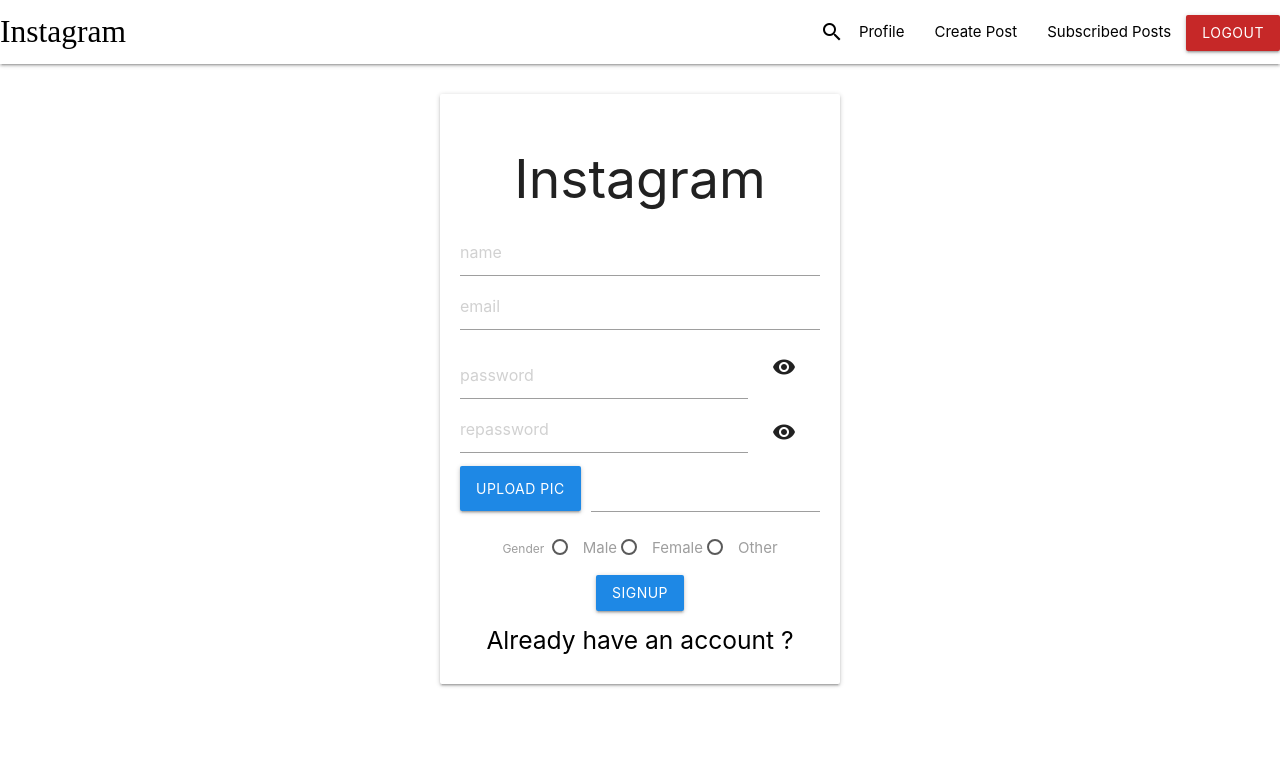
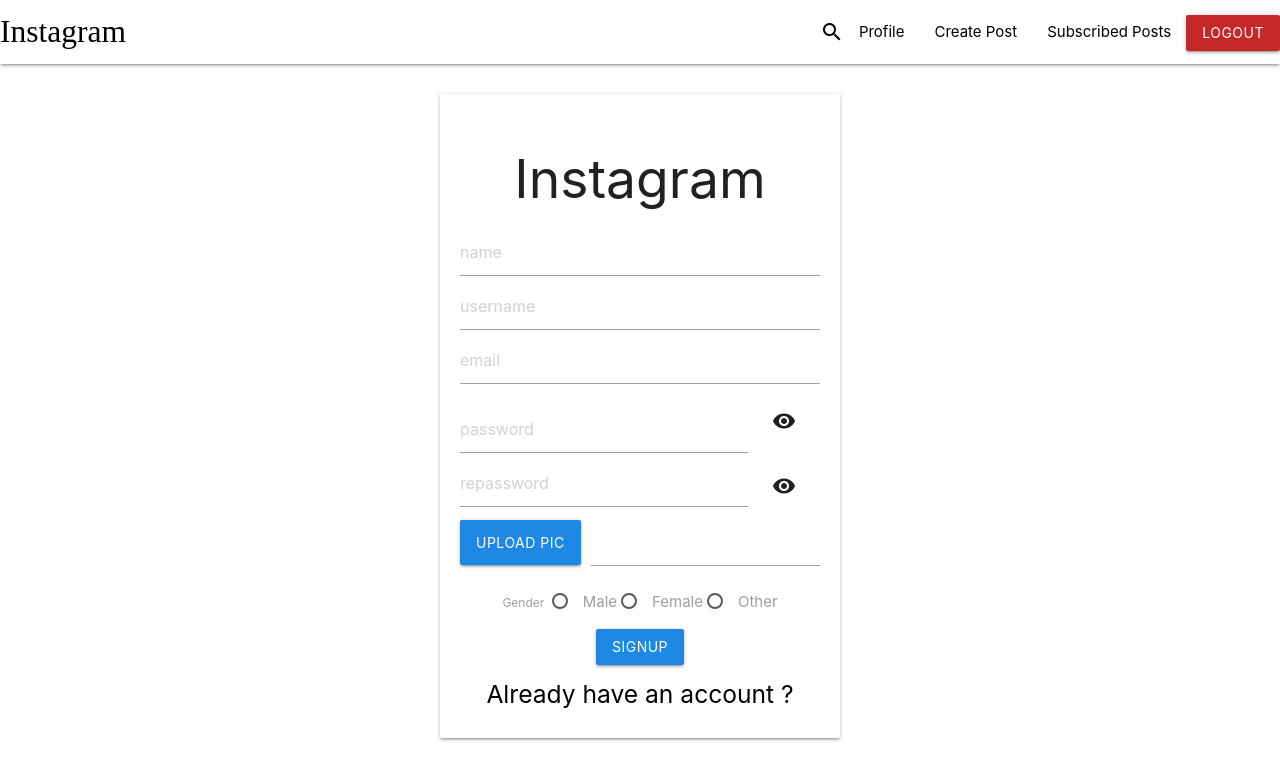
Before and after one commit to lakshya-20/instagram_clone, a React (Create React App) app in the folder client/: page /signup in a window 1280 px wide. Shown: the top 780 px of the page. Built offline with nearby package versions, Linux system fonts and the light colour scheme; sample sign-in values are in the browser's storage; a web font is replaced by a local one.

Commit message:
username added with available validation

```diff
--- a/client/src/components/screens/Signup.js
+++ b/client/src/components/screens/Signup.js
@@ -12,6 +12,7 @@
     const [url,setUrl] = useState(null)
     const [toggleShow1,setToggleShow1]=useState(false)
     const [toggleShow2,setToggleShow2]=useState(false)
+    const [username,setUsername] = useState("")
     useEffect(()=>{
         if(url){
             uploadFields()
@@ -34,6 +35,31 @@
             console.log(err)
         })
     }
+    const checkUsername = (event)=>{
+        var un=event.target.value
+        fetch('/username',{
+            method:"post",
+            headers:{
+                "Content-Type":"application/json"
+            },
+            body:JSON.stringify({
+                username:un
+            })
+        })
+        .then(res=>res.json())
+        .then(data=>{
+            if(data.error){
+               M.toast({html: data.error,classes:"#c62828 red darken-3"})
+            }
+            else{
+                setUsername(un)
+                M.toast({html:data.message,classes:"#43a047 green darken-1"})
+
+            }
+         }).catch(err=>{
+             console.log(err)
+         })
+    }
     const uploadFields = ()=>{
         if(!/^(([^<>()\[\]\\.,;:\s@"]+(\.[^<>()\[\]\\.,;:\s@"]+)*)|(".+"))@((\[[0-9]{1,3}\.[0-9]{1,3}\.[0-9]{1,3}\.[0-9]{1,3}])|(([a-zA-Z\-0-9]+\.)+[a-zA-Z]{2,}))$/.test(email)){
             M.toast({html: "invalid email",classes:"#c62828 red darken-3"})
@@ -53,7 +79,8 @@
                 password,
                 email,
                 pic:url,
-                gender
+                gender,
+                username
             })
         }).then(res=>res.json())
         .then(data=>{
@@ -86,6 +113,11 @@
             placeholder="name"
             value={name}
             onChange={(e)=>setName(e.target.value)}
+            />
+            <input
+            type="text"
+            placeholder="username"
+            onBlur={(event)=>checkUsername(event)}
             />
             <input
             type="text"
```
Also changed, not shown: 2 other files (tests, documents, lock files or other folders).
